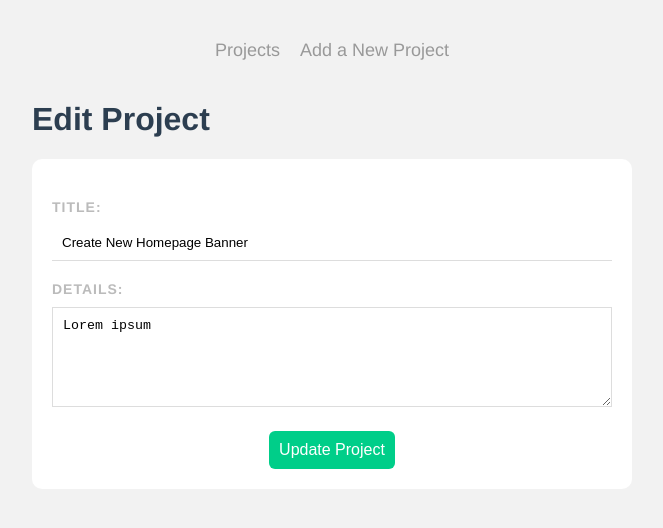
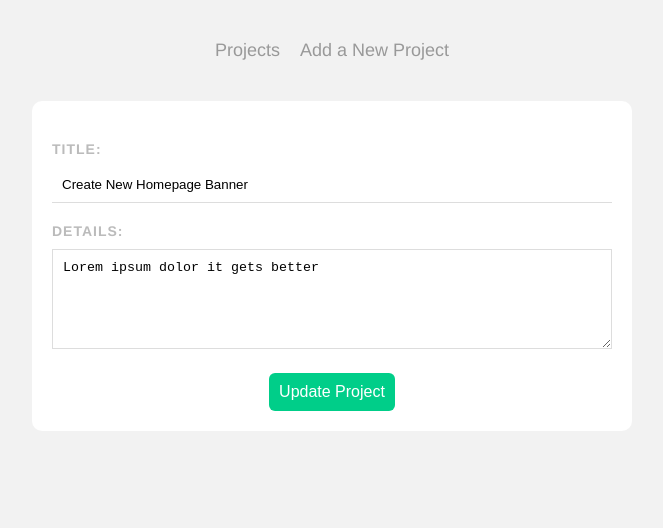
Before and after one commit to KDA-Coding/Vue_Firebase_Learning, a Vue app in the folder Ch8/project-planner/: page /projects/1 in a window 1280 px wide. Shown: the top 528 px of the page, without its empty margins (308-971 px from the left). Built offline with nearby package versions, Linux system fonts and the light colour scheme; data requests are answered from the project's data file.

Commit message:
Added PATCH Request for updating projects
Included PATCH request for updating edited projects.

```diff
--- a/Ch8/project-planner/data/db.json
+++ b/Ch8/project-planner/data/db.json
@@ -3,7 +3,7 @@
     {
       "id": 1,
       "title": "Create New Homepage Banner",
-      "details": "Lorem ipsum",
+      "details": "Lorem ipsum dolor it gets better",
       "complete": false
     },
     {
--- a/Ch8/project-planner/src/views/EditProject.vue
+++ b/Ch8/project-planner/src/views/EditProject.vue
@@ -1,6 +1,5 @@
 <template>
-  <h1>Edit Project</h1>
-  <form>
+  <form @submit.prevent="handleSubmit">
         <label>Title:</label>
         <input type="text" v-model="title" required>
         <label>Details:</label>
@@ -10,6 +9,11 @@
 </template>
 
 <script>
+// Challenge:
+// - Add sumbitHandler to this form
+// - Make a fetch (PATCH) request to the uri to update the project
+// - Redirect to Home Page when done
+
 export default {
 
   props: ['id'],
@@ -28,7 +32,30 @@ export default {
       .then(data => {
         this.title = data.title
         this.details = data.details
-      })}
+      })},
+
+  methods: {
+
+    handleSubmit() {
+      let project = {
+          title: this.title,
+          details: this.details
+      }
+
+      fetch(this.uri,
+      {
+          method: 'PATCH',
+          headers: { 'Content-Type': 'application/json' },
+          body: JSON.stringify(project)
+      })
+          .then( () => {
+              this.$router.push('/')
+          })
+          .catch((err) => console.log(err))
+
+        }
+  }
+
 }
 </script>
 
```
